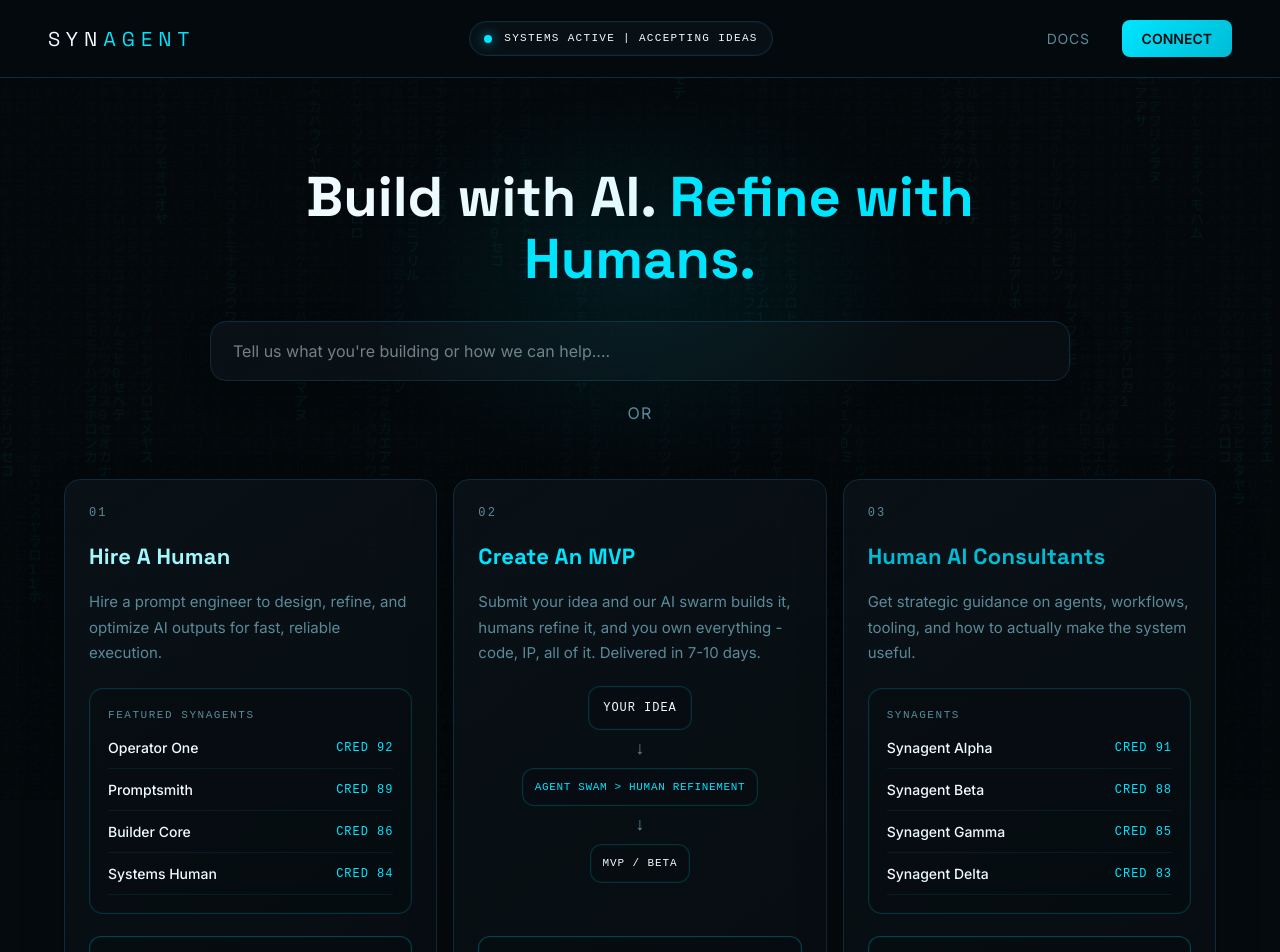
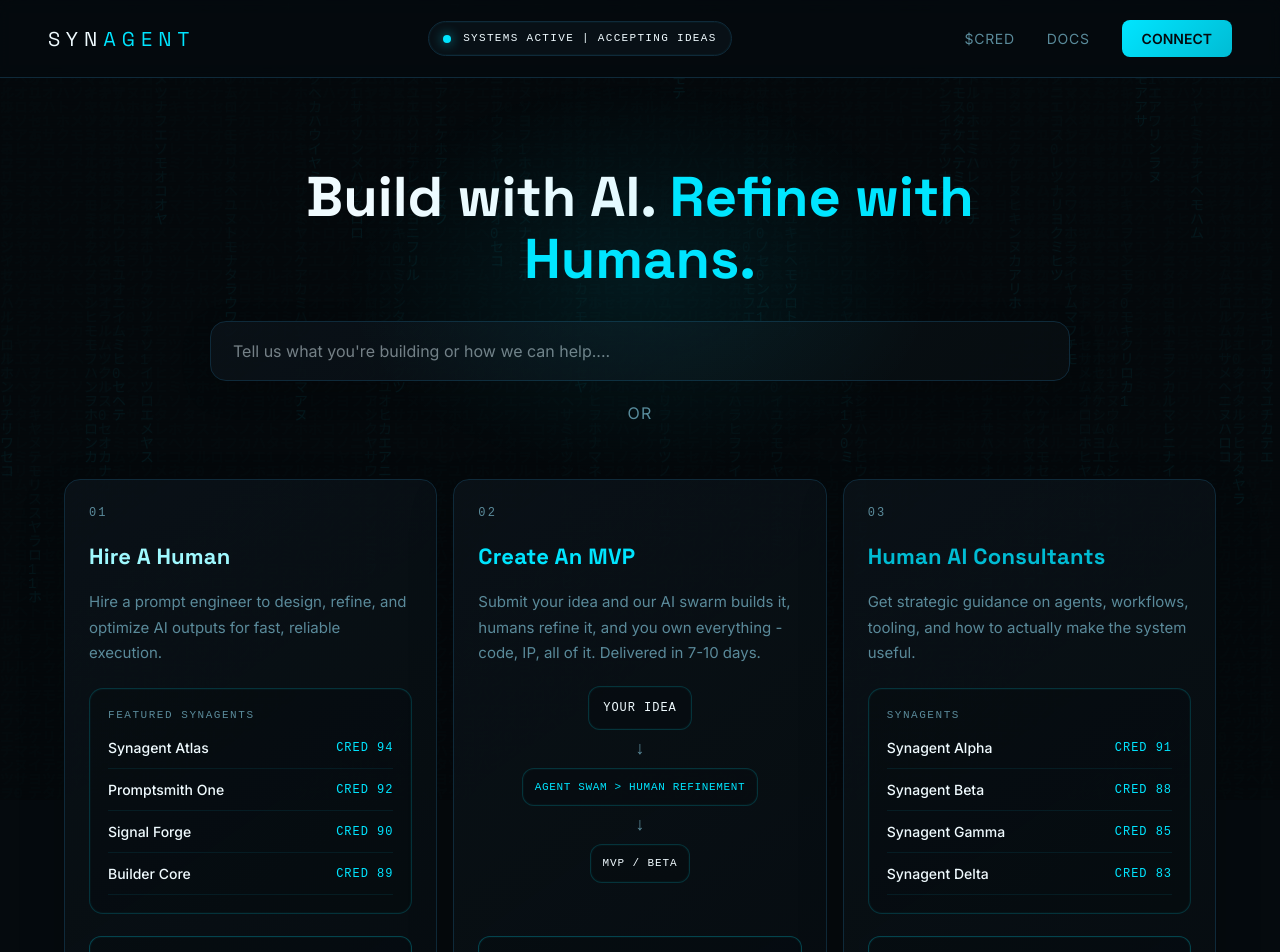
Before and after one commit to Bendr-20/synagent, a Next.js app: page / in a window 1280 px wide. Shown: the top 952 px of the page. Built offline with nearby package versions, Linux system fonts and the light colour scheme.

Commit message:
Wire homepage featured profiles to dossiers

```diff
--- a/src/app/page.tsx
+++ b/src/app/page.tsx
@@ -431,10 +431,10 @@ export default function Home() {
       titleColor: "#9ff9ff",
       featuredLabel: "Featured Synagents",
       featuredHumans: [
-        { name: "Operator One", cred: 92 },
-        { name: "Promptsmith", cred: 89 },
-        { name: "Builder Core", cred: 86 },
-        { name: "Systems Human", cred: 84 },
+        { name: "Synagent Atlas", cred: 94, slug: "synagent-atlas" },
+        { name: "Promptsmith One", cred: 92, slug: "promptsmith-one" },
+        { name: "Signal Forge", cred: 90, slug: "signal-forge" },
+        { name: "Builder Core", cred: 89, slug: "builder-core" },
       ],
       buttonText: "Make Your Match",
     },
@@ -540,6 +540,9 @@ export default function Home() {
           </span>
         </div>
         <div style={{ display: "flex", alignItems: "center", gap: "32px" }}>
+          <a className="nav-links" href="#" style={{ fontSize: "14px", color: silverDim, textDecoration: "none", letterSpacing: "0.05em" }}>
+            $CRED
+          </a>
           <a className="nav-links" href="#" style={{ fontSize: "14px", color: silverDim, textDecoration: "none", letterSpacing: "0.05em" }}>
             DOCS
           </a>
@@ -744,8 +747,9 @@ export default function Home() {
                   {card.featuredLabel || "Featured Humans"}
                 </div>
                 <div style={{ display: "flex", flexDirection: "column", gap: "10px" }}>
-                  {card.featuredHumans.map((human) => (
-                    <div key={human.name} style={{
+                  {card.featuredHumans.map((human) => {
+                    const row = (
+                      <div style={{
                         display: "flex",
                         alignItems: "center",
                         justifyContent: "space-between",
@@ -763,7 +767,20 @@ export default function Home() {
                           Cred {human.cred}
                         </span>
                       </div>
-                  ))}
+                    );
+
+                    return "slug" in human ? (
+                      <a
+                        key={human.name}
+                        href={`/synagents/${human.slug}`}
+                        style={{ textDecoration: "none" }}
+                      >
+                        {row}
+                      </a>
+                    ) : (
+                      <div key={human.name}>{row}</div>
+                    );
+                  })}
                 </div>
               </div>
             )}
```
Lines whose indentation alone changed are shown as unchanged.
